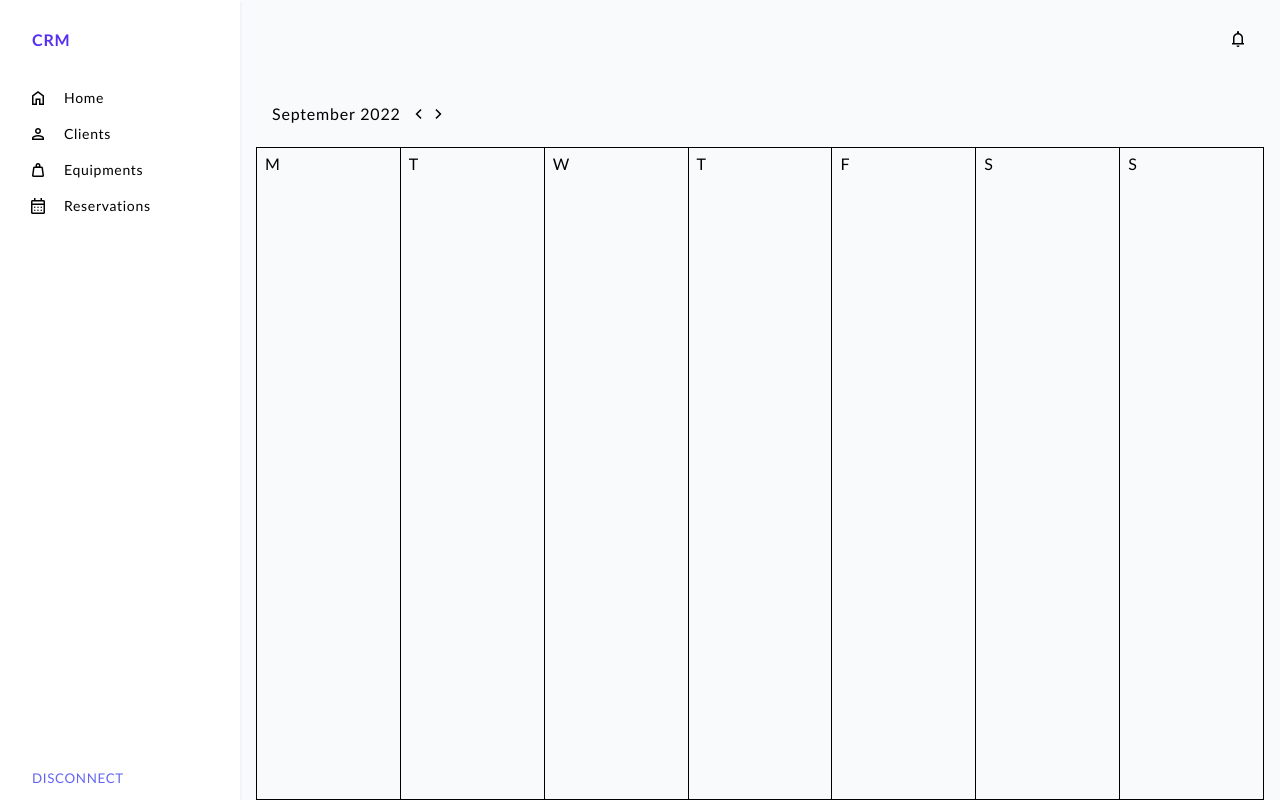
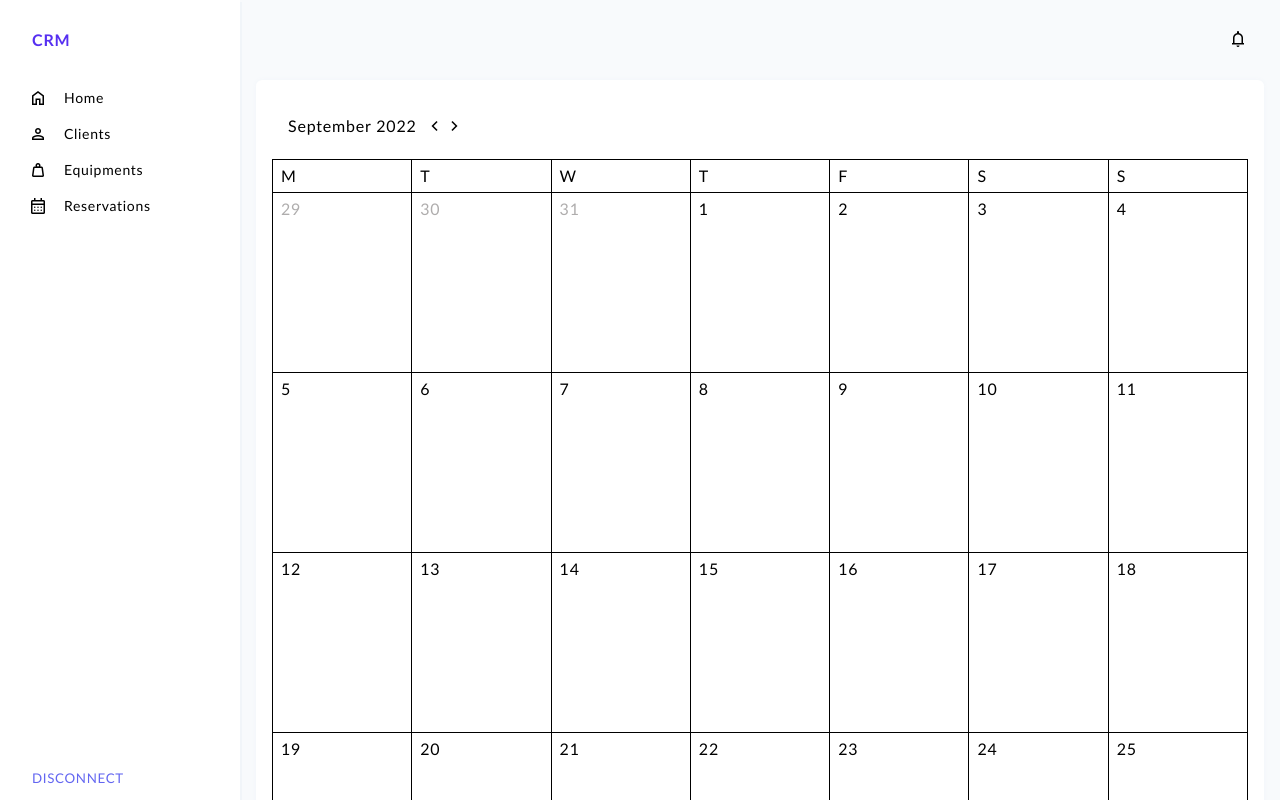
Before and after one commit to GeoffroyMuller/front_crm, a Vue app: page /reservations in a window 1280 px wide. Shown: the top 800 px of the page. Built offline with nearby package versions, Linux system fonts and the light colour scheme; sample sign-in values are in the browser's storage.

Commit message:
up calendar

```diff
--- a/src/core/components/Calendar.vue
+++ b/src/core/components/Calendar.vue
@@ -41,6 +41,8 @@ import Button from "./Button.vue";
 
 const calendarContent = ref();
 
+// code for infinite scroll
+/*
 function handleScroll() {
   const scrollPosition = calendarContent.value.scrollTop;
   const pageBottom = calendarContent.value.offsetHeight;
@@ -53,13 +55,13 @@ function handleScroll() {
     decrementMonth();
     scrollToCenter();
   }
-}
 
 onMounted(() => {
-  calendarContent.value.style.height = `calc(100vh - ${calendarContent.value.offsetTop}px)`;
-  scrollToCenter();
-  calendarContent.value.addEventListener("scroll", handleScroll);
+  //calendarContent.value.style.height = `calc(100vh - ${calendarContent.value.offsetTop}px)`;
+  //scrollToCenter();
+  //calendarContent.value.addEventListener("scroll", handleScroll);
 });
+*/
 
 const monthNames = dayjs()
   .localeData()
@@ -69,12 +71,62 @@ const monthNames = dayjs()
 const weekdaysName = dayjs().localeData().weekdays();
 
 const datesToDisplay = computed(() => {
+  const daysInCurrentMonth = dayjs().month(current.value.month).daysInMonth();
   const res: Array<{
     day: number;
     year: number;
     month: number;
     id?: string;
   }> = [];
+  const firstDayCurrentMonth = dayjs()
+    .year(current.value.year)
+    .month(current.value.month)
+    .date(0)
+    .day();
+  const beforeMonth = current.value.month === 0 ? 11 : current.value.month - 1;
+  const beforeMonthYear =
+    current.value.month === 0 ? current.value.year - 1 : current.value.year;
+  const daysInBeforeMonth = dayjs()
+    .month(current.value.month)
+    .subtract(1, "month")
+    .daysInMonth();
+  for (
+    let day = daysInBeforeMonth;
+    day > daysInBeforeMonth - firstDayCurrentMonth;
+    day--
+  ) {
+    res.unshift({
+      day,
+      month: beforeMonth,
+      year: beforeMonthYear,
+    });
+  }
+
+  for (let day = 1; day <= daysInCurrentMonth; day++) {
+    res.push({
+      day,
+      month: current.value.month,
+      year: current.value.year,
+    });
+  }
+
+  const limitDay = props.firstDayDisplayIndex > 0 ? props.firstDayDisplayIndex - 1 : 7;
+  let date = dayjs()
+    .year(res[res.length - 1].year)
+    .month(res[res.length - 1].month)
+    .date(res[res.length - 1].day);
+  console.error({
+    "date.day": date.day(),
+    "props.firstDayDisplayIndex": props.firstDayDisplayIndex,
+  });
+  while (date.day() != limitDay) {
+    res.push({
+      day: date.date(),
+      month: date.month(),
+      year: date.year(),
+    });
+    date = date.add(1, "day");
+  }
 
   return res.map((date) => ({
     ...date,
@@ -152,7 +204,6 @@ const props = withDefaults(defineProps<CalendarProps>(), {
     border-left: none;
     border-top: none;
     overflow-y: auto;
-    height: 1px;
     .day {
       border: solid 1px black;
       border-bottom: none;
--- a/src/features/pages/reservations/index.vue
+++ b/src/features/pages/reservations/index.vue
@@ -1,6 +1,9 @@
 <template>
-  <Calendar />
+  <Card>
+    <Calendar />
+  </Card>
 </template>
 <script setup lang="ts">
 import Calendar from "@/core/components/Calendar.vue";
+import Card from "@/core/components/Card.vue";
 </script>
```
